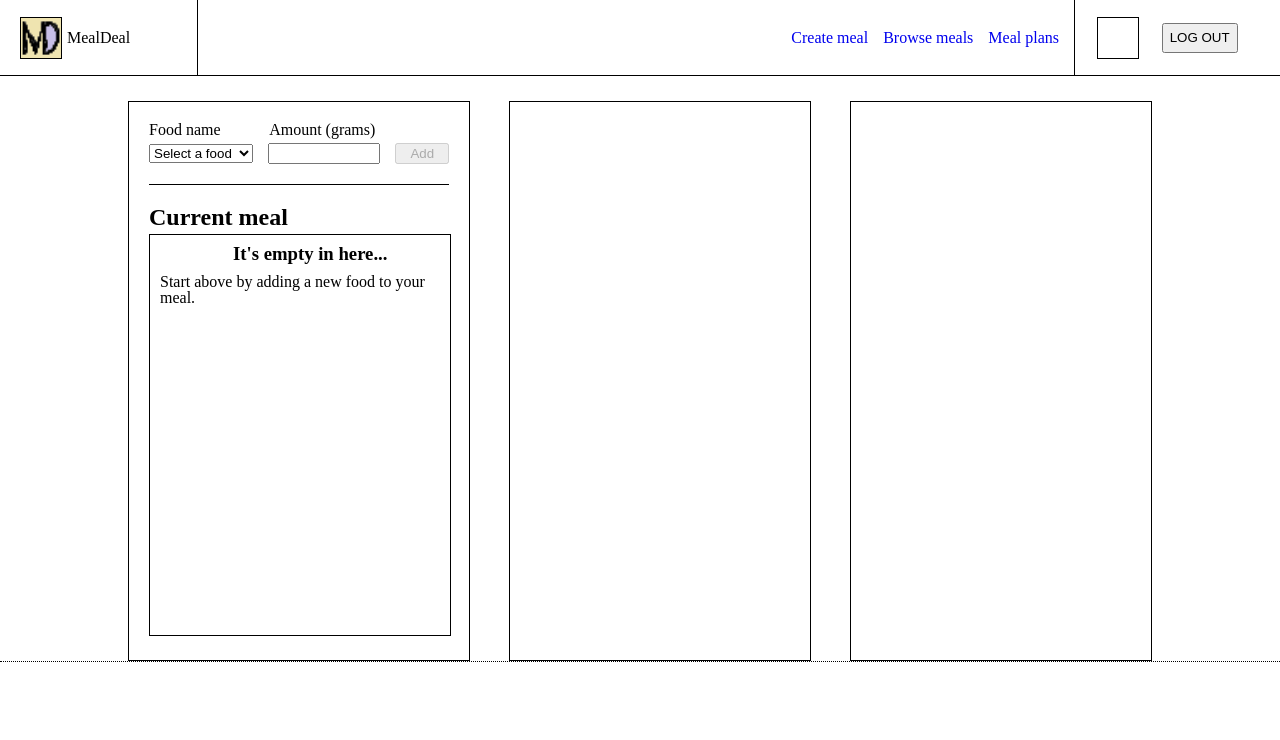
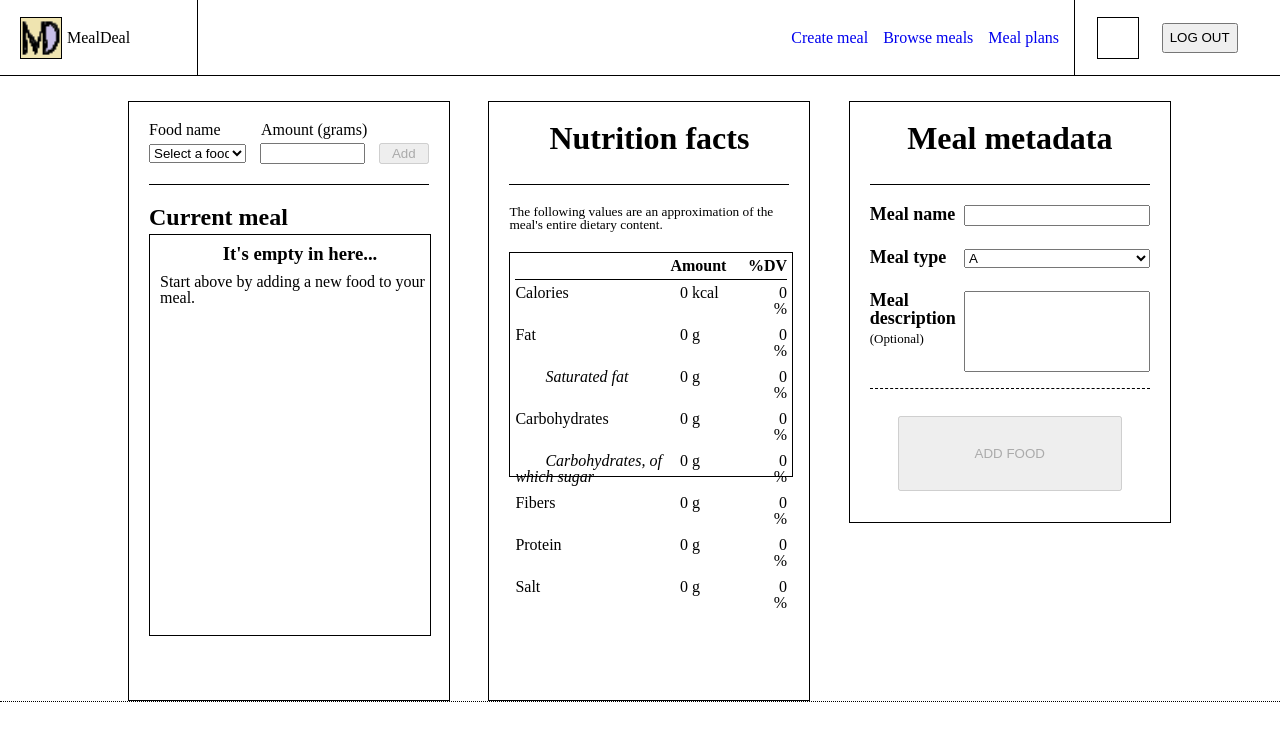
Before and after one commit to sundeka/mealdeal-client, a React (Create React App) app: page /create in a window 1280 px wide. Shown: the top 740 px of the page. Built offline with nearby package versions, Linux system fonts and the light colour scheme.

Commit message:
add meal metadata, nutrition facts

```diff
--- a/src/index.css
+++ b/src/index.css
@@ -243,6 +243,7 @@ Create
     height: 70vh;
     gap: 3vw;
     min-width: 608px;
+    min-height: 600px;
     border-style: dotted;
     border-width: thin;
     border-top: 0;
@@ -253,14 +254,15 @@ Create
     padding-right: 10%;
 }
 
+.create-root__new {
+    min-height: 510px;
+}
+
 .create-root #lane {
     width: 100%;
     min-width: 280px;
     border-style: solid;
     border-width: thin;
-}
-
-.create-root__new {
     padding: 20px;
 }
 
@@ -341,10 +343,155 @@ Create
     height: 17px;
 }
 
-.create-root__metadata {
+/*
+Meal content
+*/
 
+.create-root__meal-content {
+    min-height: 510px;
 }
 
-.create-root__meal-content {
+.meal-content__table-wrapper {
+    padding-top: 20px;
+    width: 100%;
+    height: 80%;
+    display: flex;
+    flex-direction: column;
+    gap: 20px;
+}
 
+.table-wrapper__disclaimer {
+    font-size: smaller;
 }
+
+.table-wrapper__table {
+    padding-left: 5px;
+    padding-right: 5px;
+    width: 97%;
+    height: 50%;
+    border-style: solid;
+    border-width: thin;
+    display: flex;
+    flex-direction: column;
+}
+
+.table-wrapper__table #row {
+    padding-top: 5px;
+    padding-bottom: 5px;
+    display: inherit;
+}
+
+.table-wrapper__table #row #sub-row {
+    text-indent: 30px;
+    font-style: italic;
+}
+
+.table__header {
+    border-style: solid;
+    border-width: thin;
+    border-top: 0;
+    border-left: 0;
+    border-right: 0;
+}
+
+.table__header span {
+    font-weight: bold;
+}
+
+.table__cell--a {
+    width: 400px;
+}
+
+.table__cell--b {
+    width: 200px;
+}
+
+.table__cell--c {
+    width: 60px;
+    text-align: end;
+}
+
+/*
+Metadata
+*/
+
+.create-root__metadata {
+    height: 63%;
+    min-height: 380px;
+}
+
+#lane-title {
+    text-align: center;
+    height: 42px;
+    padding-bottom: 20px;
+    border-style: solid;
+    border-width: thin;
+    border-top: 0;
+    border-left: 0;
+    border-right: 0;
+}
+
+
+.create-root__metadata #info {
+    height: 70%;
+
+    border-style: dashed;
+    border-width: thin;
+    border-top: 0;
+    border-left: 0;
+    border-right: 0;
+}
+
+.create-root__metadata #actions {
+    height: 34%;
+    display: flex;
+    align-items: center;
+    justify-content: center;
+}
+
+.metadata__input-area {
+    padding-top: 20px;
+    margin-bottom: 20px;
+    display: flex;
+    flex-direction: row;
+}
+
+.metadata__input-area #labels {
+    height: 100%;
+    width: 10vw;
+    display: flex;
+    flex-direction: column;
+}
+
+.metadata__input-area #labels label {
+    font-weight: bolder;
+    font-size: large;
+    padding-bottom: 25px;
+}
+
+.metadata__input-area #labels #label--description {
+    padding-bottom: 5px;
+}
+
+.metadata__input-area #labels #label--optional {
+    font-size: small;
+}
+
+.metadata__input-area #inputs {
+    height: 100%;
+    width: 90%;
+    display: flex;
+    flex-direction: column;
+    gap: 23px;
+}
+
+.metadata__input-area #inputs #description {
+    resize: none;
+    height: 75px;
+}
+
+.create-root__metadata #actions button {
+    height: 75px;
+    width: 80%;
+    text-transform: uppercase;
+}
--- a/src/pages/Create/Create.tsx
+++ b/src/pages/Create/Create.tsx
@@ -4,6 +4,8 @@ import Header from "../../components/Header/Header"
 import Insert from './Insert'
 import { Food } from '../../schema'
 import CurrentMeal from './CurrentMeal'
+import Metadata from './Metadata'
+import MealContent from './MealContent'
 
 const Create = () => {
   const [currentMeal, setCurrentMeal] = useState<Food[]>([])
@@ -22,11 +24,11 @@ const Create = () => {
           <Insert currentMeal={currentMeal} setCurrentMeal={setCurrentMeal}/>
           <CurrentMeal currentMeal={currentMeal} setCurrentMeal={setCurrentMeal}/>
         </div>
+        <div id='lane' className='create-root__meal-content'>
+          <MealContent />
+        </div>
         <div id='lane' className='create-root__metadata'>
-
-        </div>
-        <div id='lane' className='create-root__meal-content'>
-
+          <Metadata currentMeal={currentMeal}/>
         </div>
       </div>
 
--- a/src/pages/Create/CurrentMeal.tsx
+++ b/src/pages/Create/CurrentMeal.tsx
@@ -15,7 +15,7 @@ const CurrentMeal = (props: CurrentMealProps) => {
   }
 
   const renderTable = () => {
-    if (props.currentMeal.length == 0) {
+    if (props.currentMeal.length < 1) {
       return (
         <div className='table__empty-table'>
             <h3>It's empty in here...</h3>
@@ -53,38 +53,6 @@ const CurrentMeal = (props: CurrentMealProps) => {
       </div>
     </div>
   )
-  /*
-  return (
-    <>
-      <div className="mealdeal-common-label">
-        <h3>Current meal</h3>
-      </div>
-      <Card className="current-meal">
-        <div className="current-meal-title-container">
-          <h3>Food name</h3>
-          <h3>Amount</h3>
-        </div>
-        {props.currentMeal.map((food: Food) => {
-          return (
-            <div className="current-meal-row">
-              <div className="current-meal-row-data">
-                <div className="current-meal-row-data-content">
-                  <p>{food.name}</p>
-                </div>
-                <div className="current-meal-row-data-content">
-                  <p>{food.amount} g</p>
-                </div>
-
-              </div>
-              <div className="current-meal-row-action">
-                <button id={food.id} onClick={() => onDelete(food.id)}>delete</button>
-              </div>
-            </div>
-          )
-        })}
-      </Card>
-    </>
-  )*/
 }
 
 export default CurrentMeal
--- /dev/null
+++ b/src/pages/Create/MealContent.tsx
@@ -0,0 +1,61 @@
+const MealContent = () => {
+  return (
+    <>
+      <h1 id='lane-title'>Nutrition facts</h1>
+      <div className='meal-content__table-wrapper'>
+        <span className='table-wrapper__disclaimer'>
+          The following values are an approximation of the meal's entire dietary content.
+        </span>
+        <div className='table-wrapper__table'>
+          <div className='table__header' id='row'>
+            <span className='table__cell--a'></span>
+            <span className='table__cell--b'>Amount</span>
+            <span className='table__cell--c'>%DV</span>
+          </div>
+          <div id='row'>
+            <span className='table__cell--a'>Calories</span>
+            <span className='table__cell--b'>0 kcal</span>
+            <span className='table__cell--c'>0 %</span>
+          </div>
+          <div id='row'>
+            <span className='table__cell--a'>Fat</span>
+            <span className='table__cell--b'>0 g</span>
+            <span className='table__cell--c'>0 %</span>
+          </div>
+          <div id='row'>
+            <span className='table__cell--a' id='sub-row'>Saturated fat</span>
+            <span className='table__cell--b'>0 g</span>
+            <span className='table__cell--c'>0 %</span>
+          </div>
+          <div id='row'>
+            <span className='table__cell--a'>Carbohydrates</span>
+            <span className='table__cell--b'>0 g</span>
+            <span className='table__cell--c'>0 %</span>
+          </div>
+          <div id='row'>
+            <span className='table__cell--a' id='sub-row'>Carbohydrates, of which sugar</span>
+            <span className='table__cell--b'>0 g</span>
+            <span className='table__cell--c'>0 %</span>
+          </div>
+          <div id='row'>
+            <span className='table__cell--a'>Fibers</span>
+            <span className='table__cell--b'>0 g</span>
+            <span className='table__cell--c'>0 %</span>
+          </div>
+          <div id='row'>
+            <span className='table__cell--a'>Protein</span>
+            <span className='table__cell--b'>0 g</span>
+            <span className='table__cell--c'>0 %</span>
+          </div>
+          <div id='row'>
+            <span className='table__cell--a'>Salt</span>
+            <span className='table__cell--b'>0 g</span>
+            <span className='table__cell--c'>0 %</span>
+          </div>
+        </div>
+      </div>
+    </>
+  )
+}
+
+export default MealContent
--- /dev/null
+++ b/src/pages/Create/Metadata.tsx
@@ -0,0 +1,49 @@
+import { useState } from 'react'
+import { Food } from '../../schema'
+
+interface MetadataProps {
+  currentMeal: Food[]
+}
+
+const Metadata = (props: MetadataProps) => {
+  const [name, setName] = useState<string | null>(null)
+  const [type, setType] = useState<string | null>(null)
+
+  const onChangeName = (event: React.ChangeEvent<HTMLInputElement>) => {
+    setName(event.target.value)
+  }
+
+  const onChangeType = (event: React.ChangeEvent<HTMLSelectElement>) => {
+    setType(event.target.value)
+  }
+
+  return (
+    <>
+      <div id='info'>
+        <h1 id='lane-title'>Meal metadata</h1>
+        <div className='metadata__input-area'>
+          <div id='labels'>
+            <label>Meal name</label>
+            <label>Meal type</label>
+            <label id='label--description'>Meal description</label>
+            <span id='label--optional'>(Optional)</span>
+          </div>
+          <div id='inputs'>
+            <input required onChange={onChangeName} id='name' />
+            <select required onChange={onChangeType}id='type'>
+              <option>A</option>
+              <option>B</option>
+            </select>
+            <textarea id='description' />
+          </div>
+        </div>
+      </div>
+      <div id='actions'>
+        <button disabled={!(name && type && (props.currentMeal.length > 0))}>Add food</button>
+      </div>
+
+    </>
+  )
+}
+
+export default Metadata
```
